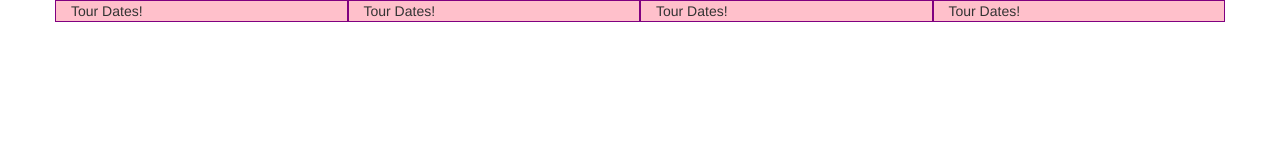
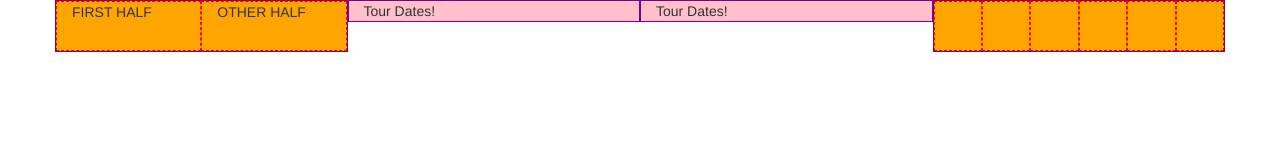
Before and after one commit to dbkreling/web_developer_bootcamp, a plain HTML site: page bootstrap/gridSystem.html in a window 1280 px wide. Drawn offline with nearby package versions, Linux system fonts and the light colour scheme.

Commit message:
lecture 80: the grid system - part II: nested rows
Inside a block we insert another row and start counting 12 block
units again, but this time inside the first block (or cell).

Signed-off-by: Daniel Kreling <dbkreling@gmail.com>

```diff
--- a/bootstrap/gridSystem.html
+++ b/bootstrap/gridSystem.html
@@ -7,6 +7,11 @@
       .pink {
         background: pink;
         border: 1px solid purple;
+      }
+      .orange   {
+        background: orange;
+        border: 1px dashed red;
+        height: 50px
       }
     </style>
 </head>
@@ -25,10 +30,32 @@
       take up 3 blocks out of total 12. Then we want the sm size to have
       2 cells in each row, so each cell should take up 6 units from the
       total 12. -->
+
+    <!-- first block -->
+    <div class="col-md-3 col-sm-6 pink">
+      <!-- nested rows: inside a block we insert another row and start counting
+      12 block units again, but this time inside the first cell (or block) -->
+      <div class="row">
+        <div class="col-md-6 orange">FIRST HALF</div>
+        <div class="col-md-6 orange">OTHER HALF</div>
+      </div>
+    </div>
+
+    <!-- second and third blocks -->
     <div class="col-md-3 col-sm-6 pink">Tour Dates!</div>
     <div class="col-md-3 col-sm-6 pink">Tour Dates!</div>
-    <div class="col-md-3 col-sm-6 pink">Tour Dates!</div>
-    <div class="col-md-3 col-sm-6 pink">Tour Dates!</div>
+
+    <!-- fourth and last block     -->
+    <div class="col-md-3 col-sm-6 pink">
+      <div class="row">
+        <div class="col-sm-2 orange"></div>
+        <div class="col-sm-2 orange"></div>
+        <div class="col-sm-2 orange"></div>
+        <div class="col-sm-2 orange"></div>
+        <div class="col-sm-2 orange"></div>
+        <div class="col-sm-2 orange"></div>
+      </div>
+    </div>
 
     <!-- divide the 12 blocks into 3, two on either side taking 2
      blocks and one in the center taking 8 -->
```
